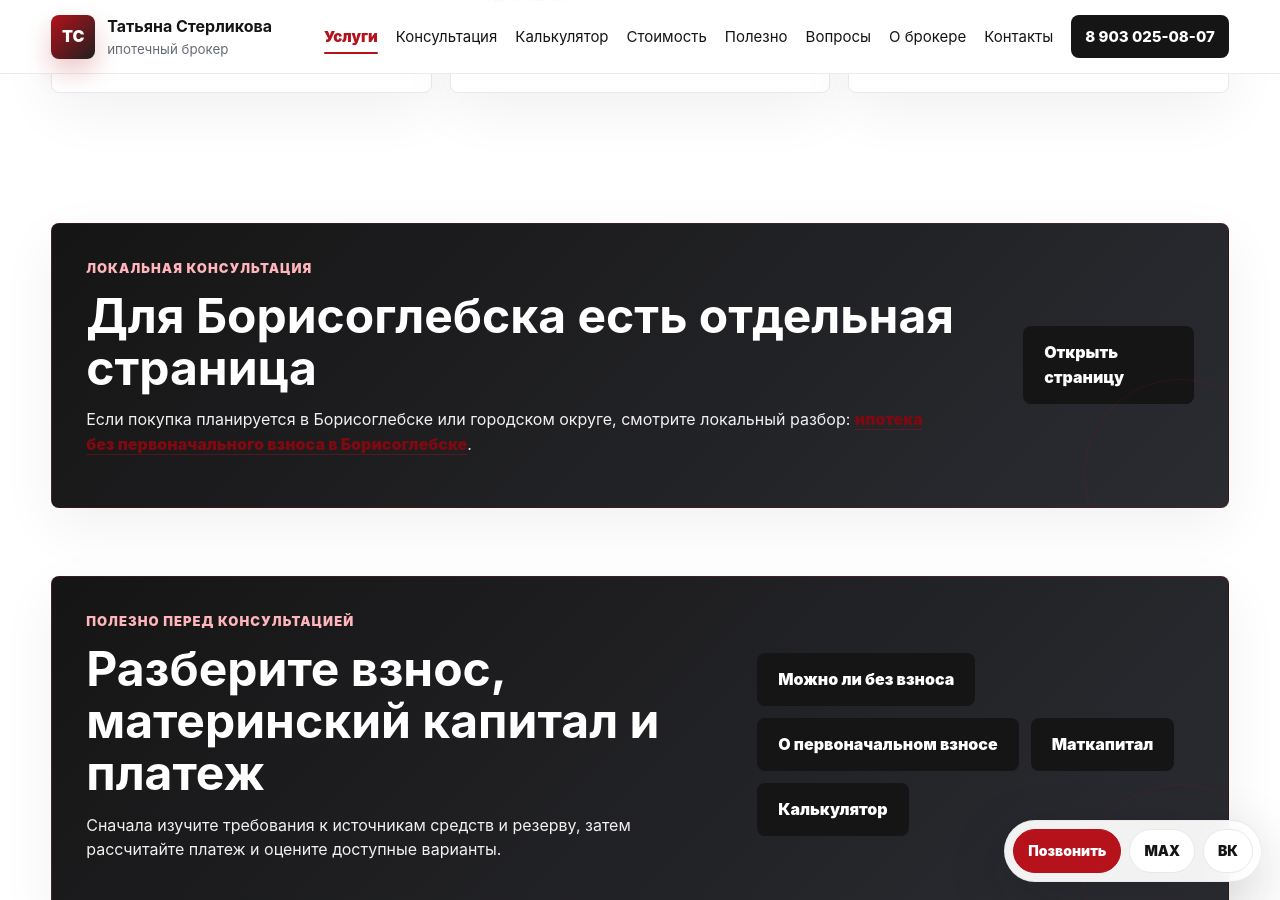
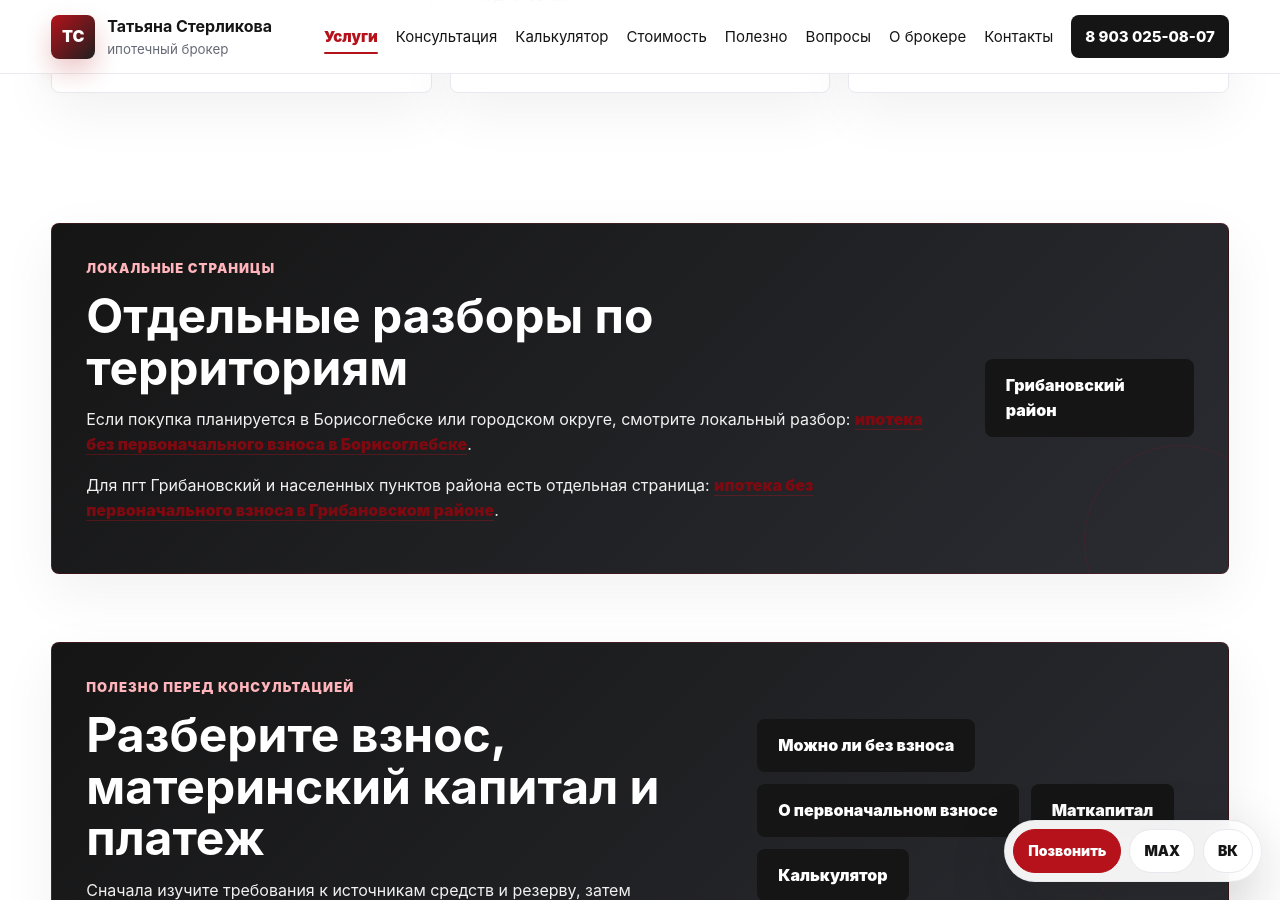
Before and after one commit to deputat36/broker, a Jekyll site: the page built from uslugi/ipoteka-bez-pervonachalnogo-vznosa.md, in a window 1280 px wide and 900 px high, scrolled down 2495 px. Built offline with Jekyll 4.4.1, drawn with Linux system fonts in a browser that asks for light colours; our own code applies the rules of GitHub Pages for plain Markdown files.

Commit message:
Добавлена ссылка на ипотеку без взноса в Грибановском районе

```diff
--- a/uslugi/ipoteka-bez-pervonachalnogo-vznosa.md
+++ b/uslugi/ipoteka-bez-pervonachalnogo-vznosa.md
@@ -15,7 +15,7 @@
 
 <section class="section"><div class="section-head"><p class="eyebrow">Осторожно с обещаниями</p><h2>Задача брокера — не продавать иллюзию</h2><p>Если взноса нет, решение может быть сложнее. Иногда разумный шаг — сначала подготовить ситуацию, снизить нагрузку или подобрать другой объект, а не срочно отправлять заявки.</p></div><div class="grid cards-3"><article class="card"><h3>Разберем платеж</h3><p>Поймем, насколько покупка вообще укладывается в доход и бюджет семьи.</p></article><article class="card"><h3>Проверим альтернативы</h3><p>Маткапитал, другой объект, другой срок, созаемщик или предварительная подготовка.</p></article><article class="card"><h3>Снизим риск отказов</h3><p>Если заявка слабая, лучше узнать это до массовой отправки в банки.</p></article></div></section>
 
-<section class="section compact-section"><div class="notice"><div><p class="eyebrow">Локальная консультация</p><h2>Для Борисоглебска есть отдельная страница</h2><p>Если покупка планируется в Борисоглебске или городском округе, смотрите локальный разбор: <a class="text-link" href="{{ '/geo/borisoglebsk/ipoteka-bez-pervonachalnogo-vznosa/' | relative_url }}">ипотека без первоначального взноса в Борисоглебске</a>.</p></div><a class="btn btn-dark" href="{{ '/geo/borisoglebsk/ipoteka-bez-pervonachalnogo-vznosa/' | relative_url }}">Открыть страницу</a></div></section>
+<section class="section compact-section"><div class="notice"><div><p class="eyebrow">Локальные страницы</p><h2>Отдельные разборы по территориям</h2><p>Если покупка планируется в Борисоглебске или городском округе, смотрите локальный разбор: <a class="text-link" href="{{ '/geo/borisoglebsk/ipoteka-bez-pervonachalnogo-vznosa/' | relative_url }}">ипотека без первоначального взноса в Борисоглебске</a>.</p><p>Для пгт Грибановский и населенных пунктов района есть отдельная страница: <a class="text-link" href="{{ '/geo/gribanovskiy/ipoteka-bez-pervonachalnogo-vznosa/' | relative_url }}">ипотека без первоначального взноса в Грибановском районе</a>.</p></div><a class="btn btn-dark" href="{{ '/geo/gribanovskiy/ipoteka-bez-pervonachalnogo-vznosa/' | relative_url }}">Грибановский район</a></div></section>
 
 <section class="section compact-section"><div class="notice"><div><p class="eyebrow">Полезно перед консультацией</p><h2>Разберите взнос, материнский капитал и платеж</h2><p>Сначала изучите требования к источникам средств и резерву, затем рассчитайте платеж и оцените доступные варианты.</p></div><div class="hero-actions"><a class="btn btn-dark" href="{{ '/polezno/mozhno-li-vzyat-ipoteku-bez-pervonachalnogo-vznosa/' | relative_url }}">Можно ли без взноса</a><a class="btn btn-dark" href="{{ '/polezno/pervonachalnyy-vznos-po-ipoteke/' | relative_url }}">О первоначальном взносе</a><a class="btn btn-dark" href="{{ '/uslugi/materinskiy-kapital/' | relative_url }}">Маткапитал</a><a class="btn btn-dark" href="{{ '/kalkulyator-ipoteki/' | relative_url }}">Калькулятор</a></div></div></section>
 
```
